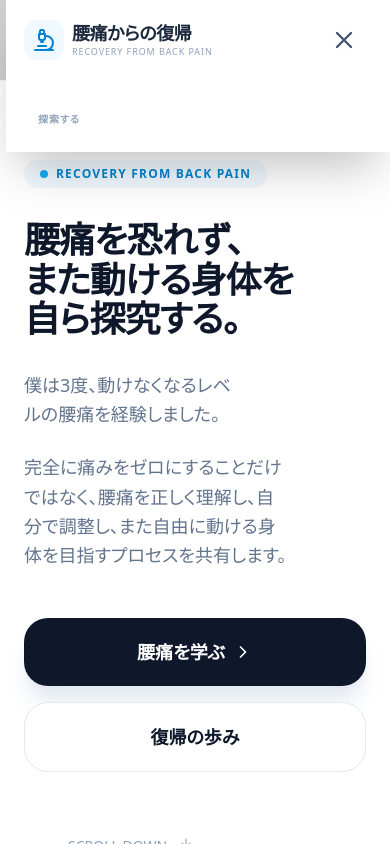
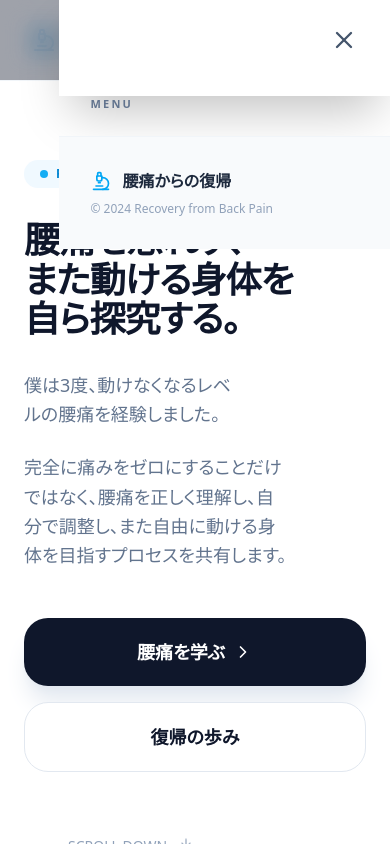
Before and after one commit to WAKAMUSYA/back-pain, a Next.js app: page / in a window 390 px wide. Both pictures are taken after a click on the button 344 px from the left and 40 px from the top of the page. Shown: the top 844 px of the page. Built offline with nearby package versions, Linux system fonts and the light colour scheme.

Commit message:
fix: ハンバーガーメニューの表示不具合を修正（z-indexの調整とコントラストの改善）

```diff
--- a/src/components/Header.tsx
+++ b/src/components/Header.tsx
@@ -68,7 +68,7 @@ export default function Header() {
         {/* Mobile Menu Button */}
         <button
           onClick={() => setIsOpen(!isOpen)}
-          className="lg:hidden relative z-[60] p-2 text-slate-600 hover:text-sky-600 transition-colors"
+          className="lg:hidden relative z-[110] p-2 text-slate-600 hover:text-sky-600 transition-colors"
           aria-label="Toggle menu"
         >
           {isOpen ? <X size={28} /> : <Menu size={28} />}
@@ -84,7 +84,7 @@ export default function Header() {
                 animate={{ opacity: 1 }}
                 exit={{ opacity: 0 }}
                 onClick={() => setIsOpen(false)}
-                className="fixed inset-0 bg-slate-900/20 backdrop-blur-sm lg:hidden z-40"
+                className="fixed inset-0 bg-slate-900/40 backdrop-blur-md lg:hidden z-[90]"
               />
 
               {/* Menu Content */}
@@ -93,34 +93,40 @@ export default function Header() {
                 animate={{ x: 0 }}
                 exit={{ x: '100%' }}
                 transition={{ type: 'spring', damping: 25, stiffness: 200 }}
-                className="fixed top-0 right-0 w-full max-w-sm h-full bg-white shadow-2xl lg:hidden z-50 pt-28 pb-10 px-8 overflow-y-auto"
+                className="fixed top-0 right-0 w-[85%] max-w-sm h-full bg-white shadow-2xl lg:hidden z-[100] flex flex-col pt-24"
               >
-                <div className="flex flex-col gap-2">
-                  <p className="text-[10px] font-bold text-slate-400 uppercase tracking-widest mb-4">探索する</p>
+                <div className="flex-grow overflow-y-auto px-8 pb-10">
+                  <div className="flex flex-col gap-1">
+                    <p className="text-[11px] font-bold text-slate-500 uppercase tracking-[0.2em] mb-6">Menu</p>
                     {navLinks.map((link) => (
                       <Link
                         key={link.href}
                         href={link.href}
                         className={`group flex items-center justify-between py-5 border-b border-slate-50 text-xl font-bold transition-all ${
-                        pathname === link.href ? 'text-sky-600' : 'text-slate-800 hover:text-sky-600'
+                          pathname === link.href ? 'text-sky-600' : 'text-slate-900 hover:text-sky-600'
                         }`}
                       >
                         {link.label}
-                      <ChevronRight size={20} className="text-slate-300 group-hover:text-sky-400 transition-colors" />
+                        <ChevronRight size={22} className={`transition-transform group-hover:translate-x-1 ${pathname === link.href ? 'text-sky-400' : 'text-slate-300'}`} />
                       </Link>
                     ))}
                     <div className="mt-8">
                       <Link
                         href="/#self-check"
-                      className="flex items-center justify-center w-full py-5 rounded-2xl bg-slate-900 text-white font-bold text-lg hover:bg-slate-800 transition-all shadow-lg"
+                        className="flex items-center justify-center w-full py-5 rounded-2xl bg-slate-900 text-white font-bold text-lg hover:bg-slate-800 transition-all shadow-xl shadow-slate-200"
                       >
-                      セルフチェックを始める
+                        セルフチェック
                       </Link>
                     </div>
                   </div>
+                </div>
 
-                <div className="mt-auto pt-12 text-center">
-                  <p className="text-xs text-slate-400">© 2024 腰痛からの復帰を目指す</p>
+                <div className="p-8 bg-slate-50 border-t border-slate-100">
+                  <div className="flex items-center gap-3 text-slate-800 font-bold mb-2">
+                    <Microscope size={20} className="text-sky-500" />
+                    <span>腰痛からの復帰</span>
+                  </div>
+                  <p className="text-xs text-slate-400">© 2024 Recovery from Back Pain</p>
                 </div>
               </motion.div>
             </>
```
Lines whose indentation alone changed are shown as unchanged.
